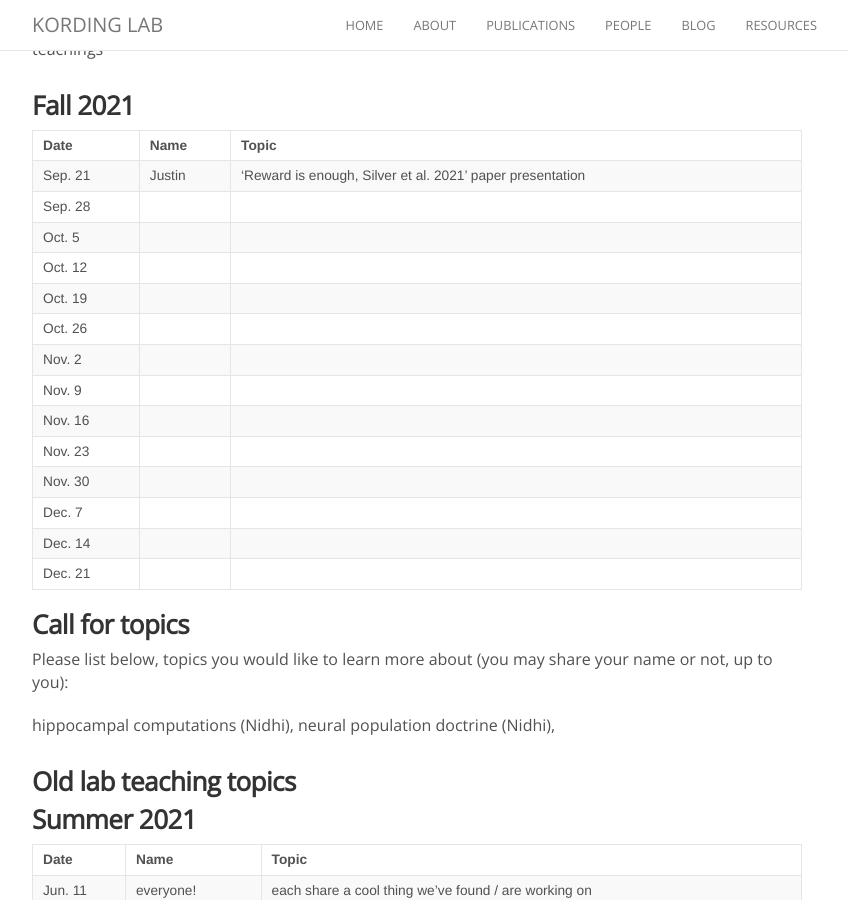
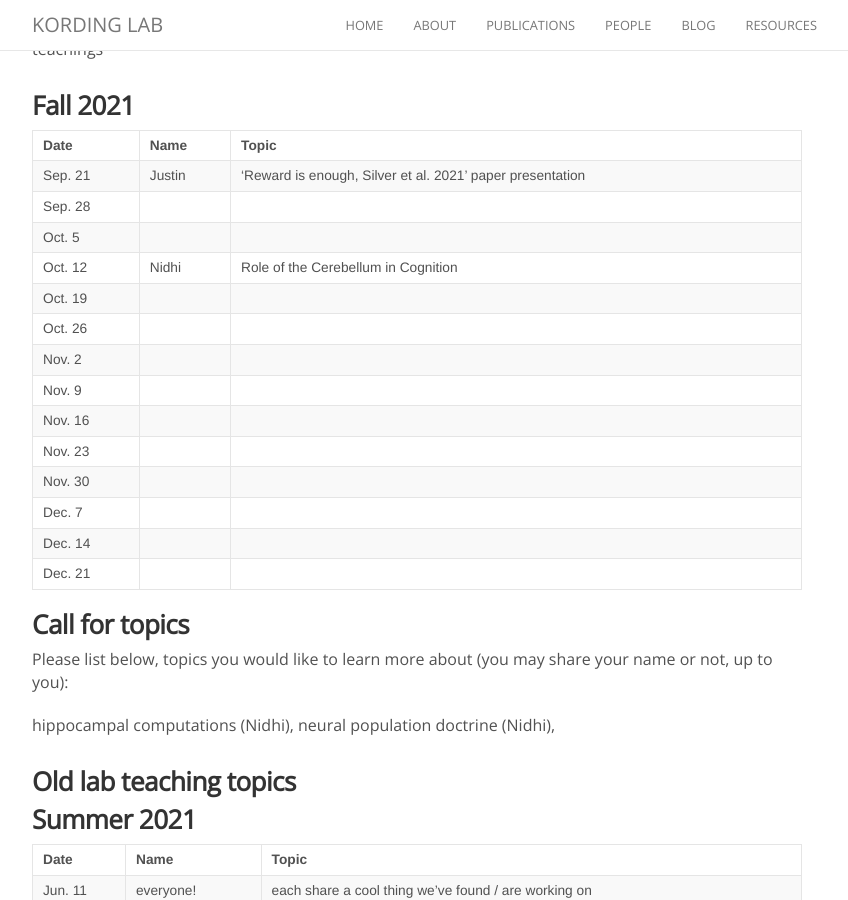
Before and after one commit to KordingLab/KordingLab.github.io, a Jekyll site: the page built from _posts/2021-01-01-upcoming-lab-teaching.md, in a window 1280 px wide and 900 px high, scrolled down 367 px. Shown: the whole window, without its empty margins (223-1071 px from the left). Built offline with Jekyll 4.4.1, drawn with Linux system fonts in a browser that asks for light colours; nearby versions of some CDN libraries; comment, search, counter and statistics services are not loaded.

Commit message:
Update 2021-01-01-upcoming-lab-teaching.md

```diff
--- a/_posts/2021-01-01-upcoming-lab-teaching.md
+++ b/_posts/2021-01-01-upcoming-lab-teaching.md
@@ -15,7 +15,7 @@ Get on the listserve for announcements: https://groups.google.com/forum/#!forum/
 | Sep. 21 | Justin | 'Reward is enough, Silver et al. 2021' paper presentation |
 | Sep. 28 |  |  |
 | Oct. 5 |   |  |
-| Oct. 12 |  |  |
+| Oct. 12 | Nidhi | Role of the Cerebellum in Cognition |
 | Oct. 19 |   |  |
 | Oct. 26 |   |  |
 | Nov. 2 |   |  |
```
